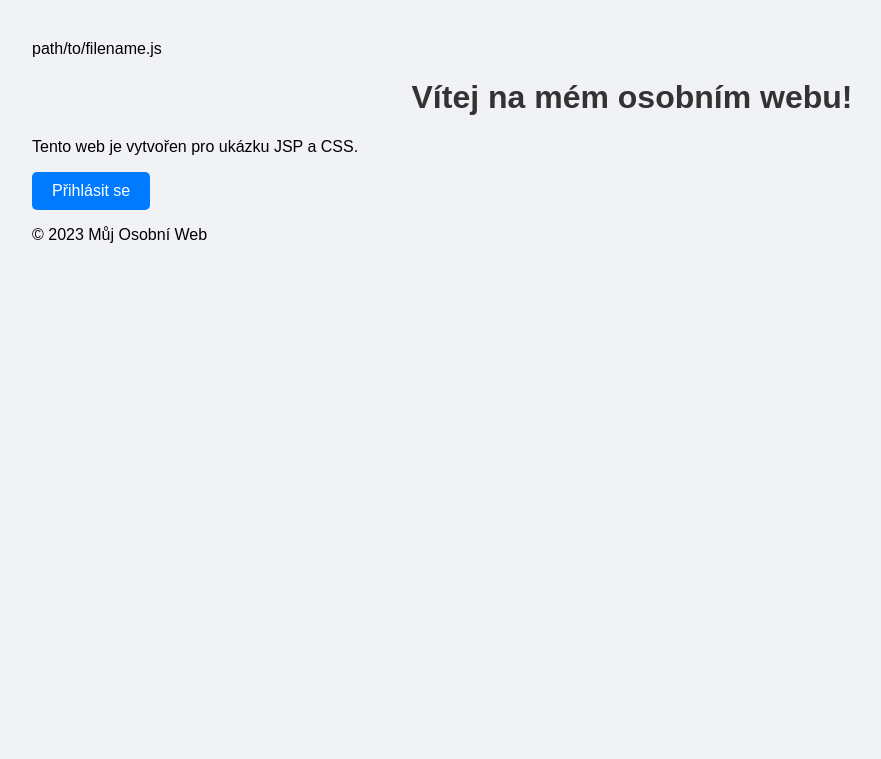
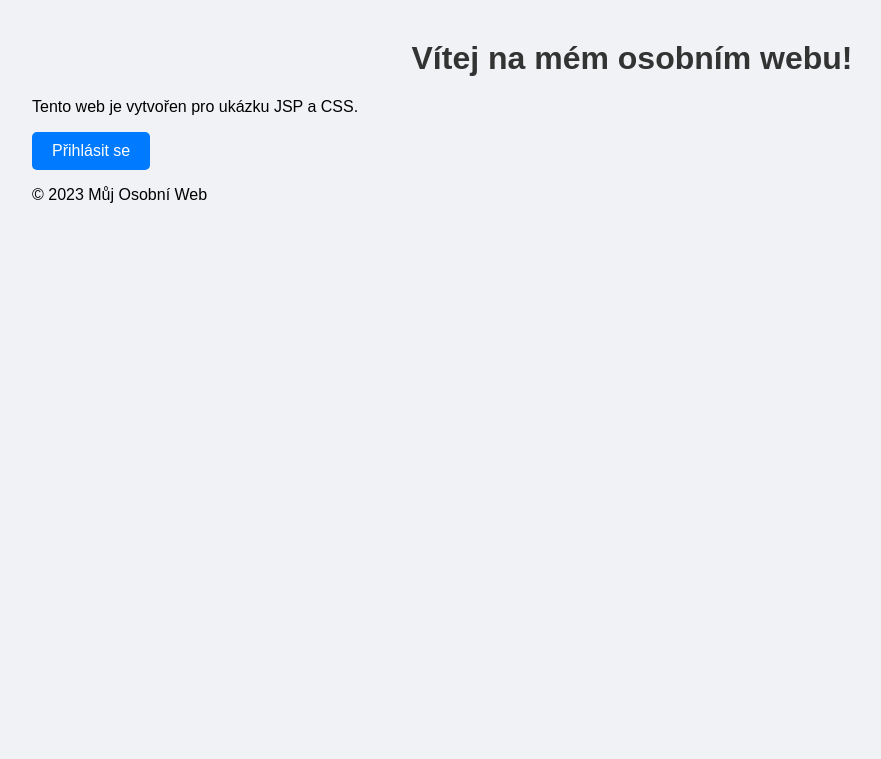
Before and after one commit to kalafatic/portal, a Java web app: page /portal/ in a window 1280 px wide. Shown: the top 759 px of the page, without its empty margins (8-889 px from the left). Run offline with Tomcat 11, a stand-in JSP engine, Linux system fonts and the light colour scheme.

Commit message:
feat: Remove deprecated path/to/filename.js from index.jsp

```diff
--- a/portal-frontend/src/main/webapp/index.jsp
+++ b/portal-frontend/src/main/webapp/index.jsp
@@ -1,4 +1,3 @@
-path/to/filename.js
 <%-- src/main/webapp/index.jsp --%>
 <%@ page contentType="text/html;charset=UTF-8" language="java" %>
 <!DOCTYPE html>
```
